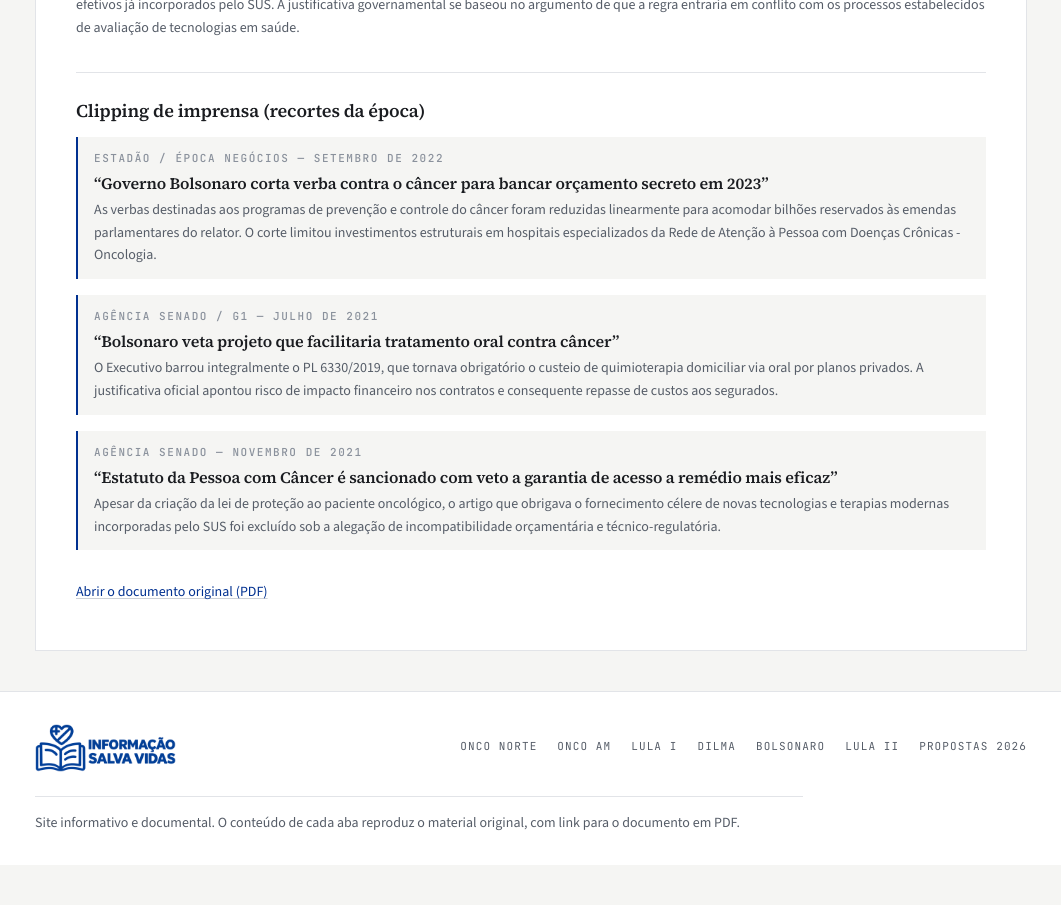
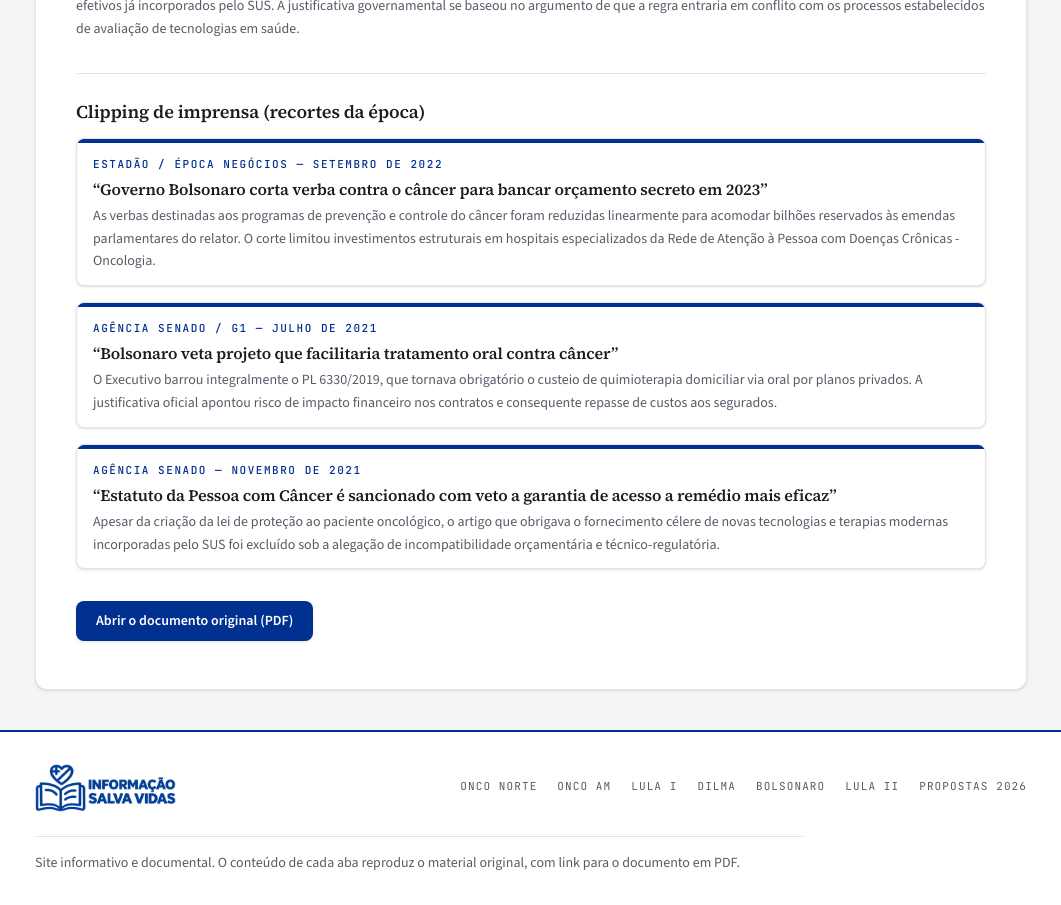
Before and after one commit to andrelobo/oncoinfo, a React (Vite) app: page /bolsonaro in a window 1280 px wide. Shown: the part 740-1645 px from the top of the page, without its empty margins (109-1170 px from the left). Before the commit the page ends 1605 px from the top, so only its background shows below. Built offline with nearby package versions, Linux system fonts and the light colour scheme.

Commit message:
style: cards com sombra e acento azul, filetes azuis em titulos/secoes, botao PDF solido (so visual)

```diff
--- a/src/components/Footer.tsx
+++ b/src/components/Footer.tsx
@@ -3,7 +3,7 @@ import { tabs } from "../content/tabs";
 
 export function Footer() {
   return (
-    <footer className="border-t border-rule bg-paper">
+    <footer className="border-t-2 border-brand-blue bg-paper">
       <div className="mx-auto max-w-5xl px-4 py-8">
         <div className="flex flex-col gap-6 sm:flex-row sm:items-start sm:justify-between">
           <div className="flex items-start gap-3">
--- a/src/components/PageHeader.tsx
+++ b/src/components/PageHeader.tsx
@@ -21,7 +21,7 @@ export function PageHeader({
           {meta}
         </p>
       ) : null}
-      <div className="mt-6 border-t border-rule" />
+      <div className="mt-6 border-t-2 border-brand-blue" />
     </header>
   );
 }
--- a/src/pages/TabPage.tsx
+++ b/src/pages/TabPage.tsx
@@ -115,8 +115,10 @@ export function TabPage() {
             {tab.clips.map((clip) => (
               <article
                 key={clip.title}
-                className="border-l-2 border-brand-blue bg-canvas px-4 py-3"
+                className="overflow-hidden rounded-lg border border-rule bg-paper shadow-sm"
               >
+                <div className="h-1 bg-brand-blue" />
+                <div className="px-4 py-3">
                   <p className="label mb-1">{clip.source}</p>
                   <h3 className="font-serif text-base font-semibold text-ink">
                     “{clip.title}”
@@ -124,6 +126,7 @@ export function TabPage() {
                   <p className="mt-1 text-sm leading-relaxed text-muted">
                     {clip.text}
                   </p>
+                </div>
               </article>
             ))}
           </div>
@@ -137,12 +140,12 @@ export function TabPage() {
       ) : null}
 
       {tab.pdf ? (
-        <p className="text-sm">
+        <p>
           <a
             href={tab.pdf}
             target="_blank"
             rel="noopener noreferrer"
-            className="doclink"
+            className="btn-solid"
           >
             Abrir o documento original (PDF)
           </a>
--- a/src/styles.css
+++ b/src/styles.css
@@ -69,9 +69,9 @@
 }
 
 @layer components {
-  /* Bloco de documento: reto, hairline, sem sombra */
+  /* Bloco de documento: card com hairline, cantos e sombra sutil */
   .doc {
-    @apply border border-rule bg-paper;
+    @apply rounded-xl border border-rule bg-paper shadow-sm;
   }
 
   .doc-section {
@@ -80,7 +80,7 @@
 
   /* Rótulo técnico: mono, versalete, espaçado */
   .label {
-    @apply font-mono text-[11px] font-medium uppercase tracking-[0.14em] text-faint;
+    @apply font-mono text-[11px] font-medium uppercase tracking-[0.14em] text-brand-blue;
   }
 
   /* Numeração/kicker de seção */
@@ -95,6 +95,11 @@
   /* Link que parece link de documento (azul, sublinhado discreto) */
   .doclink {
     @apply text-link underline decoration-rule-strong underline-offset-2 hover:decoration-current;
+  }
+
+  /* Botão de ação sólido (ex.: abrir PDF) */
+  .btn-solid {
+    @apply inline-flex items-center gap-2 rounded-lg bg-brand-blue px-5 py-2.5 text-sm font-semibold text-white shadow-sm transition hover:bg-brand-blue/90;
   }
 
   .btn-primary {
```
Lines whose indentation alone changed are shown as unchanged.
